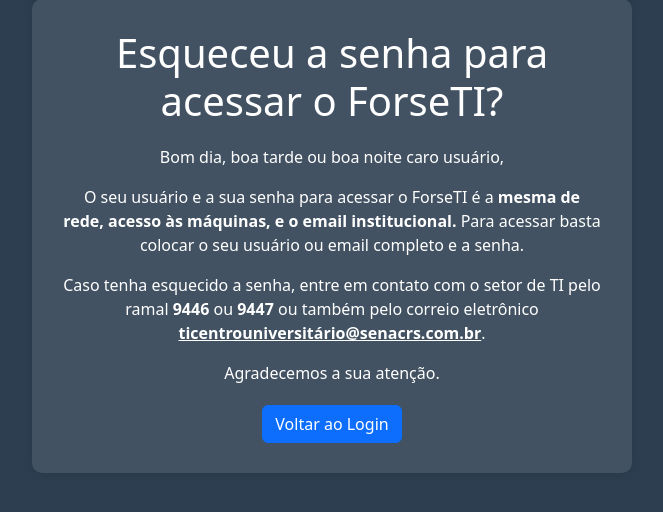
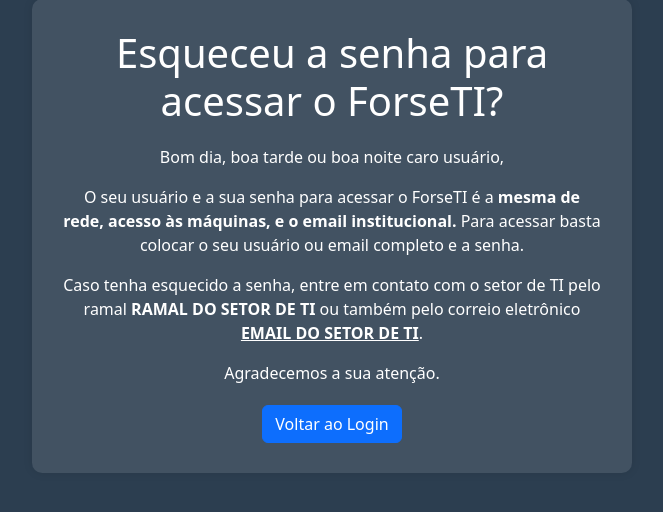
Before and after one commit to DiLeoneLucas/ForseTI, a PHP site: page /forgot_password.php in a window 1280 px wide. Shown: the part 239-751 px from the top of the page, without its empty margins (308-971 px from the left). Run offline with PHP 8.4, Linux system fonts and the light colour scheme.

Commit message:
Update forgot_password.php

```diff
--- a/forseTI/control/forgot_password.php
+++ b/forseTI/control/forgot_password.php
@@ -44,7 +44,7 @@
         <h1>Esqueceu a senha para acessar o ForseTI?</h1>
         <p>Bom dia, boa tarde ou boa noite caro usuário,</p>
         <p>O seu usuário e a sua senha para acessar o ForseTI é a <b>mesma de rede, acesso às máquinas, e o email institucional.</b> Para acessar basta colocar o seu usuário ou email completo e a senha.</p>
-        <p>Caso tenha esquecido a senha, entre em contato com o setor de TI pelo ramal <span class="font-weight-bold">9446</span> ou <span class="font-weight-bold">9447</span> ou também pelo correio eletrônico <a href="mailto:ticentrouniversitario@senacrs.com.br" class="text-white font-weight-bold">ticentrouniversitário@senacrs.com.br</a>.</p>
+        <p>Caso tenha esquecido a senha, entre em contato com o setor de TI pelo ramal <span class="font-weight-bold">RAMAL DO SETOR DE TI</span> ou também pelo correio eletrônico <a href="mailto:*" class="text-white font-weight-bold">EMAIL DO SETOR DE TI</a>.</p>
         <p>Agradecemos a sua atenção.</p>
 
         <div class="btn-container">
```
